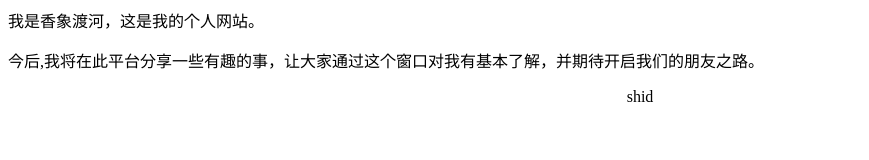
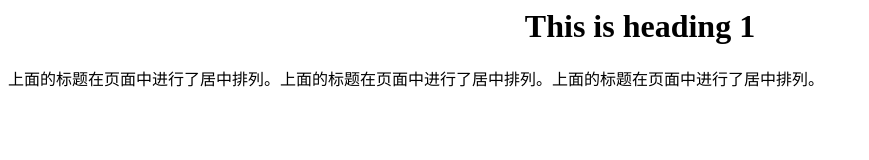
Before and after one commit to huziahu/huziahu.github.io, a plain HTML site: page index.html in a window 1280 px wide. Shown: the whole page, without its empty margins (0-869 px from the left). Drawn offline with Linux system fonts and the light colour scheme.

Commit message:
index.html

```diff
--- a/index.html
+++ b/index.html
@@ -1,3 +1,10 @@
-<p>我是香象渡河，这是我的个人网站。</p>
-<p>今后,我将在此平台分享一些有趣的事，让大家通过这个窗口对我有基本了解，并期待开启我们的朋友之路。</p>
-<p style="text-align:center">shid</p>
+<html>
+
+<body>
+
+<h1 align="center">This is heading 1</h1>
+
+<p>上面的标题在页面中进行了居中排列。上面的标题在页面中进行了居中排列。上面的标题在页面中进行了居中排列。</p>
+
+</body>
+</html>
```
